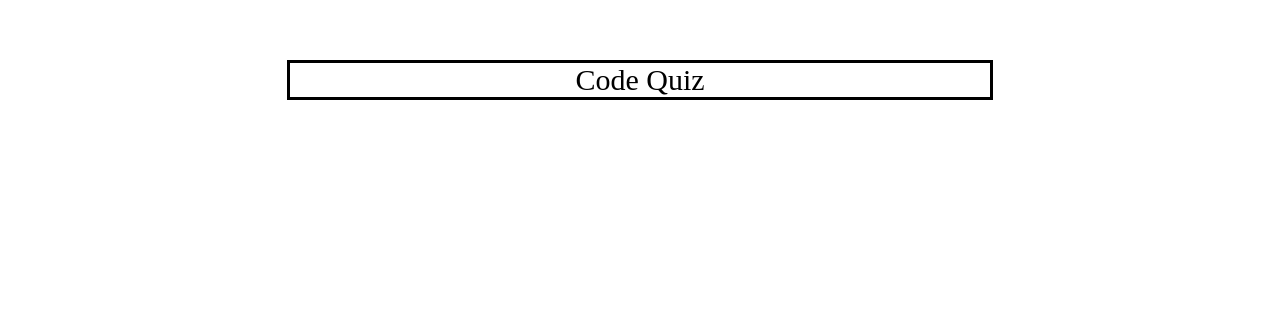
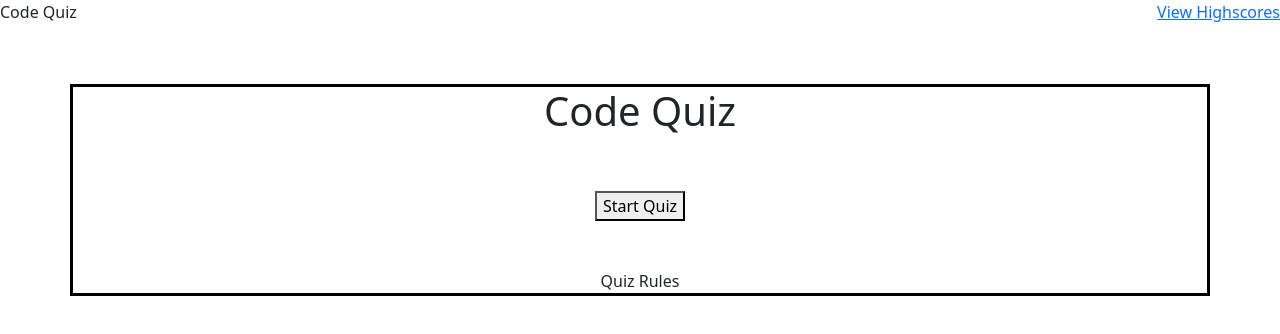
Before and after one commit to chrisnastro/code-quiz, a plain HTML site: page index.html in a window 1280 px wide. Drawn offline with nearby package versions, Linux system fonts and the light colour scheme.

Commit message:
added header and start button

```diff
--- a/assets/script.js
+++ b/assets/script.js
@@ -4,7 +4,7 @@ function setTime() {
 
         if (secondsLeft === 0) {
             clearInterval(timerInterval);
-            prompt("time is up!");
+            send("time is up!");
         }
     }, 5);
 }
--- a/index.html
+++ b/index.html
@@ -3,25 +3,28 @@
 <head>
     <meta charset="UTF-8">
     <meta name="viewport" content="width=device-width, initial-scale=1.0">
+    <link href="https://cdn.jsdelivr.net/npm/bootstrap@5.3.2/dist/css/bootstrap.min.css" rel="stylesheet" integrity="sha384-T3c6CoIi6uLrA9TneNEoa7RxnatzjcDSCmG1MXxSR1GAsXEV/Dwwykc2MPK8M2HN" crossorigin="anonymous">
     <title>Code Quiz</title>
     <link rel="stylesheet" href="./assets/style.css">
 </head>
+
+<header class=>
+    <div class="title">Code Quiz<a href ="highscore.html" class="highscores float-end">View Highscores</a>
+    </div>
+</header>
+
 <body>
-    <div class="container">
-        <header>
-            <div class="headertext">Code Quiz</div>
-        </header>
-        <div class="questionbox"></div>
-        <section>
-            <div class="questions">
-                <!-- javascript questions will go here -->
-            </div>
-            <div class="answers">
-                <!-- answer options will go here -->
-            </div>
-        </section>
-    </div>
+    <main class="container poisition-relative">
+        <div id="start" class="hide text-center">
+            <h1>Code Quiz</h1>
+            <button type="button" class="buttons mt-5" id="startbutton">Start Quiz</button>
+        </div>
+        <div id="rules" class="info-box mt-5" style="width: auto">
+        <div class="ruletitle">Quiz Rules</div>
+        <div class="rules"></div>
+    </main>
 
-    <script src="./script.js"></script>
+    <link href="https://cdn.jsdelivr.net/npm/bootstrap@5.3.2/dist/css/bootstrap.min.css" rel="stylesheet" integrity="sha384-T3c6CoIi6uLrA9TneNEoa7RxnatzjcDSCmG1MXxSR1GAsXEV/Dwwykc2MPK8M2HN" crossorigin="anonymous">
+    <script src="./assets/script.js"></script>
 </body>
 </html>
```
